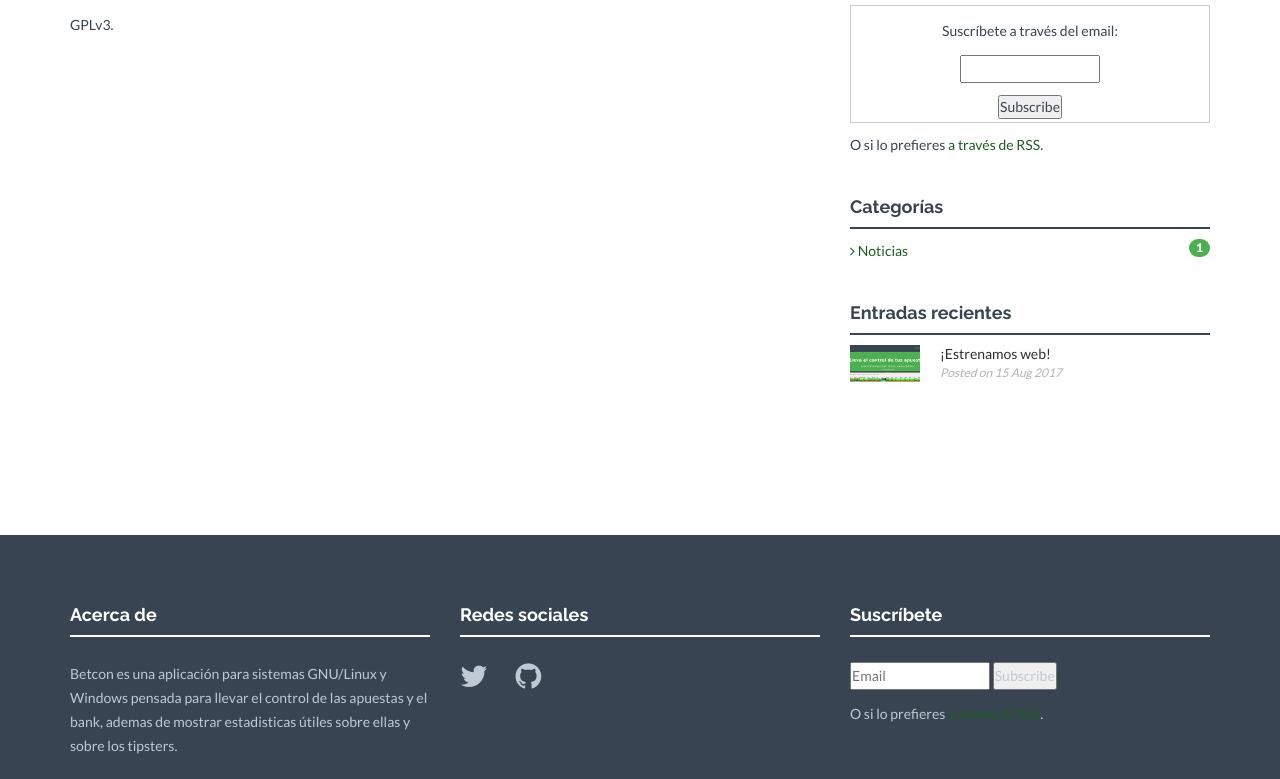
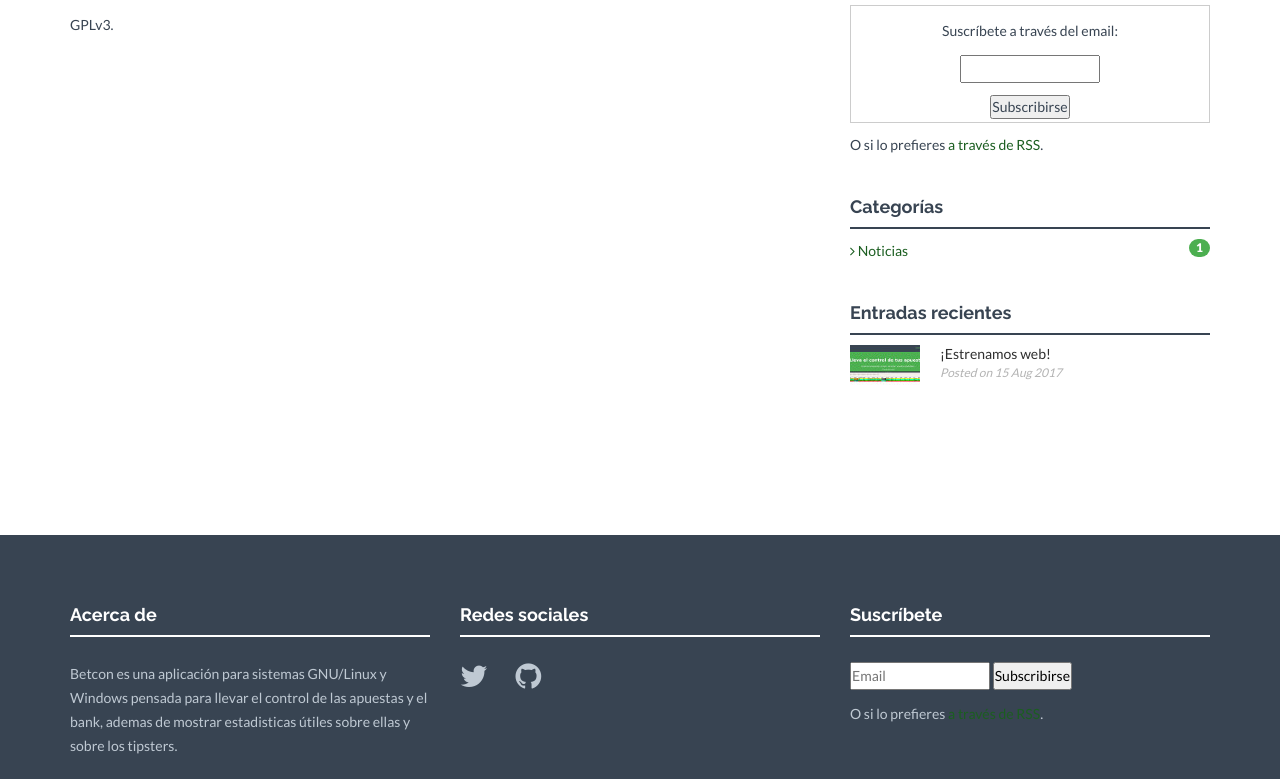
Before and after one commit to soker90/betcon, a Jekyll site: the page built from _posts/question/2017-04-15-licencia.markdown, in a window 1280 px wide and 1125 px high. Shown: the part 295-1074 px from the top of the window. Built offline with Jekyll 4.4.1, drawn with Linux system fonts in a browser that asks for light colours; nearby versions of some CDN libraries.

Commit message:
1. Nueva web

```diff
--- a/_includes/footer.html
+++ b/_includes/footer.html
@@ -21,10 +21,10 @@
                 <form action="https://feedburner.google.com/fb/a/mailverify"
                       method="post" target="popupwindow" onsubmit="window.open('https://feedburner.google.com/fb/a/mailverify?uri=Betcon', 'popupwindow', 'scrollbars=yes,width=550,height=520');
               return true">
-                    <p><input type="text" style="width:140px" name="email" placeholder="Email"/>
+                    <p style="color:black;"><input type="text" style="width:140px" name="email" placeholder="Email"/>
                     <input type="hidden" value="Betcon" name="uri"/>
                     <input type="hidden" name="loc" value="es_ES"/>
-                    <input type="submit" value="Subscribe" /></p>
+                    <input type="submit" value="Subscribirse" /></p>
                 </form>
                 <p class="rss-subscribe">O si lo prefieres <a href="http://feeds.feedburner.com/Betcon">a través de RSS</a>.</p>
             </div>
--- a/_includes/sidebar.html
+++ b/_includes/sidebar.html
@@ -15,7 +15,7 @@
             <p><input type="text" style="width:140px" name="email"/></p>
             <input type="hidden" value="Betcon" name="uri"/>
             <input type="hidden" name="loc" value="es_ES"/>
-            <input type="submit" value="Subscribe" />
+            <input type="submit" value="Subscribirse" />
         </form>
         <p class="rss-subscribe">O si lo prefieres <a href="http://feeds.feedburner.com/Betcon">a través de RSS</a>.</p>
     </p>
```
